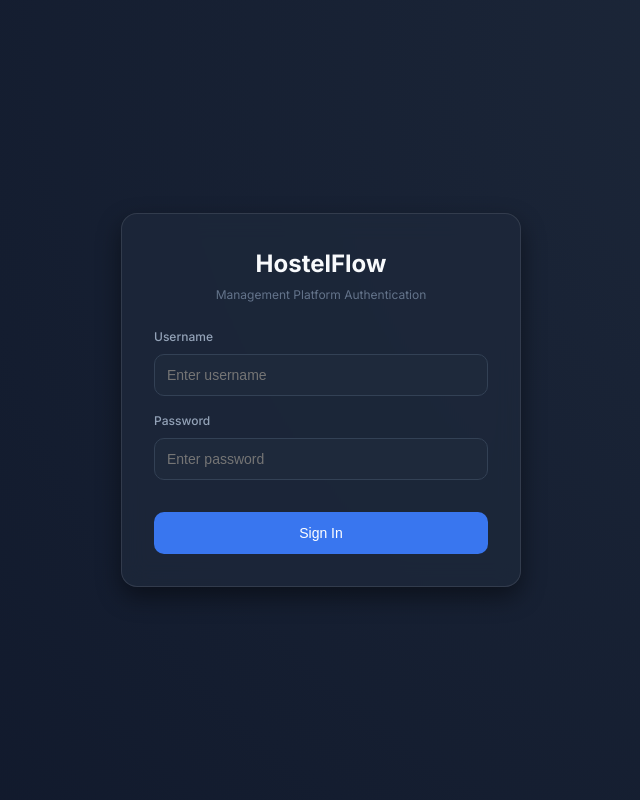
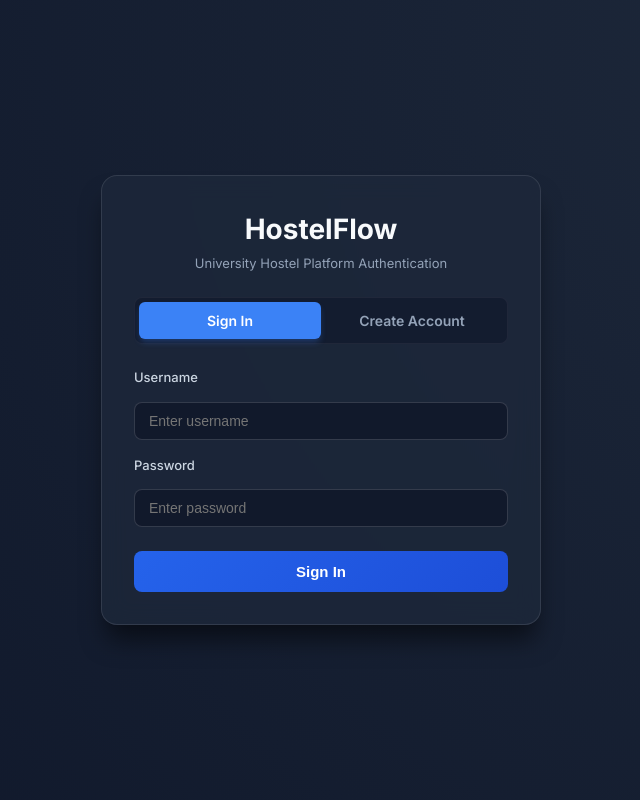
Before and after one commit to sahajasakhunala/hostel-services-platform, a Flask app: page /login in a window 1280 px wide. Shown: the whole page, without its empty margins (319-959 px from the left). Run offline with Flask 3, Linux system fonts and the light colour scheme.

Commit message:
feat(auth): add Create Account registration UI and cryptographic password encryption

```diff
--- a/app/templates/login.html
+++ b/app/templates/login.html
@@ -3,7 +3,7 @@
 <head>
   <meta charset="UTF-8">
   <meta name="viewport" content="width=device-width, initial-scale=1.0">
-  <title>Login - HostelFlow</title>
+  <title>Authentication - HostelFlow</title>
   <link rel="preconnect" href="https://fonts.googleapis.com">
   <link rel="preconnect" href="https://fonts.gstatic.com" crossorigin>
   <link href="https://fonts.googleapis.com/css2?family=Inter:wght@400;500;600;700&display=swap" rel="stylesheet">
@@ -15,63 +15,200 @@
       display: flex;
       align-items: center;
       justify-content: center;
+      min-height: 100vh;
       background: radial-gradient(circle at top right, #1e293b 0%, #0f172a 100%);
+      margin: 0;
+      font-family: 'Inter', sans-serif;
     }
-    .login-card {
+    .auth-card {
       width: 100%;
-      max-width: 400px;
-      background: var(--glass-bg);
-      backdrop-filter: var(--backdrop-blur);
-      border: 1px solid var(--glass-border);
-      border-radius: var(--radius-lg);
-      padding: var(--space-8);
-      box-shadow: var(--shadow-lg);
+      max-width: 440px;
+      background: var(--glass-bg, rgba(30, 41, 59, 0.8));
+      backdrop-filter: blur(12px);
+      border: 1px solid var(--glass-border, rgba(255, 255, 255, 0.1));
+      border-radius: var(--radius-lg, 16px);
+      padding: 32px;
+      box-shadow: 0 20px 25px -5px rgba(0, 0, 0, 0.5), 0 10px 10px -5px rgba(0, 0, 0, 0.04);
     }
-    .login-brand {
+    .auth-brand {
       text-align: center;
-      margin-bottom: var(--space-6);
+      margin-bottom: 24px;
     }
-    .login-brand h2 {
-      font-size: var(--font-size-2xl);
-      font-weight: var(--font-weight-bold);
-      color: var(--text-primary);
+    .auth-brand h2 {
+      font-size: 28px;
+      font-weight: 700;
+      color: #f8fafc;
+      margin: 0;
     }
-    .login-brand p {
-      font-size: var(--font-size-xs);
-      color: var(--text-muted);
-      margin-top: var(--space-1);
+    .auth-brand p {
+      font-size: 13px;
+      color: #94a3b8;
+      margin-top: 4px;
+    }
+    .auth-tabs {
+      display: flex;
+      background: rgba(15, 23, 42, 0.6);
+      padding: 4px;
+      border-radius: 8px;
+      margin-bottom: 24px;
+      border: 1px solid rgba(255, 255, 255, 0.05);
+    }
+    .auth-tab {
+      flex: 1;
+      text-align: center;
+      padding: 8px 16px;
+      font-size: 14px;
+      font-weight: 600;
+      color: #94a3b8;
+      border-radius: 6px;
+      cursor: pointer;
+      transition: all 0.2s ease;
+    }
+    .auth-tab.active {
+      background: #3b82f6;
+      color: #ffffff;
+      box-shadow: 0 4px 6px -1px rgba(59, 130, 246, 0.3);
+    }
+    .encryption-notice {
+      display: flex;
+      align-items: center;
+      gap: 8px;
+      background: rgba(16, 185, 129, 0.1);
+      border: 1px solid rgba(16, 185, 129, 0.2);
+      color: #34d399;
+      font-size: 12px;
+      padding: 10px 12px;
+      border-radius: 8px;
+      margin-top: 16px;
+      margin-bottom: 16px;
+    }
+    .form-group {
+      margin-bottom: 16px;
+    }
+    .form-label {
+      display: block;
+      font-size: 13px;
+      font-weight: 500;
+      color: #cbd5e1;
+      margin-bottom: 6px;
+    }
+    .form-control {
+      width: 100%;
+      box-sizing: border-box;
+      padding: 10px 14px;
+      background: rgba(15, 23, 42, 0.8);
+      border: 1px solid rgba(255, 255, 255, 0.15);
+      border-radius: 8px;
+      color: #f8fafc;
+      font-size: 14px;
+      outline: none;
+      transition: border-color 0.2s ease;
+    }
+    .form-control:focus {
+      border-color: #3b82f6;
+      box-shadow: 0 0 0 3px rgba(59, 130, 246, 0.25);
+    }
+    .password-hint {
+      font-size: 11px;
+      color: #64748b;
+      margin-top: 4px;
+    }
+    .btn-submit {
+      width: 100%;
+      padding: 12px;
+      background: linear-gradient(135deg, #2563eb 0%, #1d4ed8 100%);
+      border: none;
+      border-radius: 8px;
+      color: #ffffff;
+      font-size: 15px;
+      font-weight: 600;
+      cursor: pointer;
+      margin-top: 8px;
+      transition: opacity 0.2s ease, transform 0.1s ease;
+    }
+    .btn-submit:hover {
+      opacity: 0.95;
+    }
+    .btn-submit:active {
+      transform: scale(0.99);
     }
   </style>
 </head>
 <body>
 
-<div class="login-card">
-  <div class="login-brand">
+<div class="auth-card">
+  <div class="auth-brand">
     <h2>HostelFlow</h2>
-    <p>Management Platform Authentication</p>
+    <p>University Hostel Platform Authentication</p>
   </div>
 
+  <div class="auth-tabs">
+    <div id="tab-login" class="auth-tab active" onclick="switchAuthTab('login')">Sign In</div>
+    <div id="tab-register" class="auth-tab" onclick="switchAuthTab('register')">Create Account</div>
+  </div>
+
+  <!-- Sign In Form -->
   <form id="login-form">
     <div class="form-group">
-      <label class="form-label" for="username">Username</label>
-      <input type="text" id="username" class="form-control" placeholder="Enter username" required autocomplete="username">
+      <label class="form-label" for="login-username">Username</label>
+      <input type="text" id="login-username" class="form-control" placeholder="Enter username" required autocomplete="username">
     </div>
 
     <div class="form-group">
-      <label class="form-label" for="password">Password</label>
-      <input type="password" id="password" class="form-control" placeholder="Enter password" required autocomplete="current-password">
+      <label class="form-label" for="login-password">Password</label>
+      <input type="password" id="login-password" class="form-control" placeholder="Enter password" required autocomplete="current-password">
     </div>
 
-    <button type="submit" class="btn btn-primary" style="width: 100%; margin-top: var(--space-4); padding: 12px;">Sign In</button>
+    <button type="submit" class="btn-submit">Sign In</button>
+  </form>
+
+  <!-- Create Account Form -->
+  <form id="register-form" style="display: none;">
+    <div class="form-group">
+      <label class="form-label" for="reg-username">New Username</label>
+      <input type="text" id="reg-username" class="form-control" placeholder="Choose a username" required minlength="3" autocomplete="username">
+    </div>
+
+    <div class="form-group">
+      <label class="form-label" for="reg-password">New Password</label>
+      <input type="password" id="reg-password" class="form-control" placeholder="Choose a password" required minlength="8" autocomplete="new-password">
+      <div class="password-hint">Must be at least 8 characters with letters & numbers/symbols.</div>
+    </div>
+
+    <div class="encryption-notice">
+      🔒 <span><strong>Privacy Protection:</strong> Your password will be cryptographically hashed with a unique salt (Werkzeug/Scrypt) before being stored in the database.</span>
+    </div>
+
+    <button type="submit" class="btn-submit" style="background: linear-gradient(135deg, #059669 0%, #047857 100%);">Create Account & Encrypt</button>
   </form>
 </div>
 
 <script src="{{ url_for('static', filename='js/api.js') }}"></script>
 <script>
+  function switchAuthTab(mode) {
+    const tabLogin = document.getElementById('tab-login');
+    const tabRegister = document.getElementById('tab-register');
+    const formLogin = document.getElementById('login-form');
+    const formRegister = document.getElementById('register-form');
+
+    if (mode === 'login') {
+      tabLogin.classList.add('active');
+      tabRegister.classList.remove('active');
+      formLogin.style.display = 'block';
+      formRegister.style.display = 'none';
+    } else {
+      tabRegister.classList.add('active');
+      tabLogin.classList.remove('active');
+      formRegister.style.display = 'block';
+      formLogin.style.display = 'none';
+    }
+  }
+
+  // Handle Login Submission
   document.getElementById('login-form').addEventListener('submit', async (e) => {
     e.preventDefault();
-    const username = document.getElementById('username').value.trim();
-    const password = document.getElementById('password').value;
+    const username = document.getElementById('login-username').value.trim();
+    const password = document.getElementById('login-password').value;
 
     try {
       const res = await ApiClient.post('/api/auth/login', { username, password });
@@ -81,6 +218,25 @@
       ApiClient.showToast(err.message || 'Authentication failed.', 'error');
     }
   });
+
+  // Handle Create Account Submission
+  document.getElementById('register-form').addEventListener('submit', async (e) => {
+    e.preventDefault();
+    const username = document.getElementById('reg-username').value.trim();
+    const password = document.getElementById('reg-password').value;
+
+    try {
+      const res = await ApiClient.post('/api/auth/register', { username, password });
+      ApiClient.showToast(res.message || 'Account created successfully with encrypted password! Please sign in.', 'success');
+
+      // Auto-fill login form with new username and switch tab
+      document.getElementById('login-username').value = username;
+      document.getElementById('login-password').value = '';
+      setTimeout(() => { switchAuthTab('login'); }, 1200);
+    } catch (err) {
+      ApiClient.showToast(err.message || 'Account registration failed.', 'error');
+    }
+  });
 </script>
 </body>
 </html>
```
Also changed, not shown: app/routes/auth.py (+41 -0 lines), tests/test_auth.py (+25 -0 lines).
